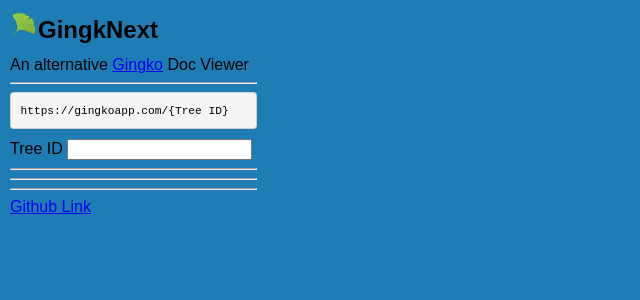
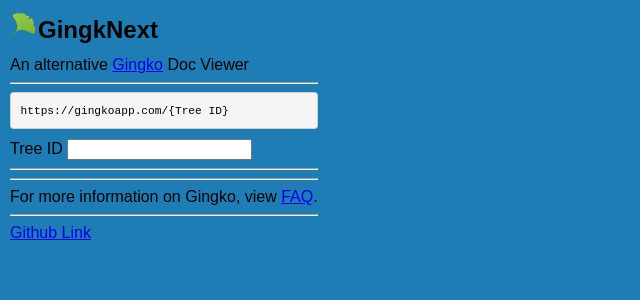
Before and after one commit to Glidias/gingknext, a Next.js app: page / in a window 1280 px wide. Shown: the top 300 px of the page, without its empty margins (0-640 px from the left). Built offline with nearby package versions, Linux system fonts and the light colour scheme.

Commit message:
readme and faq

```diff
--- a/pages/index.tsx
+++ b/pages/index.tsx
@@ -51,11 +51,12 @@
         />
       </label>&nbsp;
       { treeId ?
-        <Link href={`/${treeId}`}>Load</Link>
+        <Link href={`/${treeId}`}>Open</Link>
         : undefined
       }
       <hr></hr>
       <hr></hr>
+      For more information on Gingko, view <Link href="/faq"><a href="/faq">FAQ</a></Link>.
       <hr></hr>
       <a href="https://github.com/Glidias/gingknext" target="_blank">Github Link</a>
     </div>
```
Also changed, not shown: 1 other file (tests, documents, lock files or other folders).
